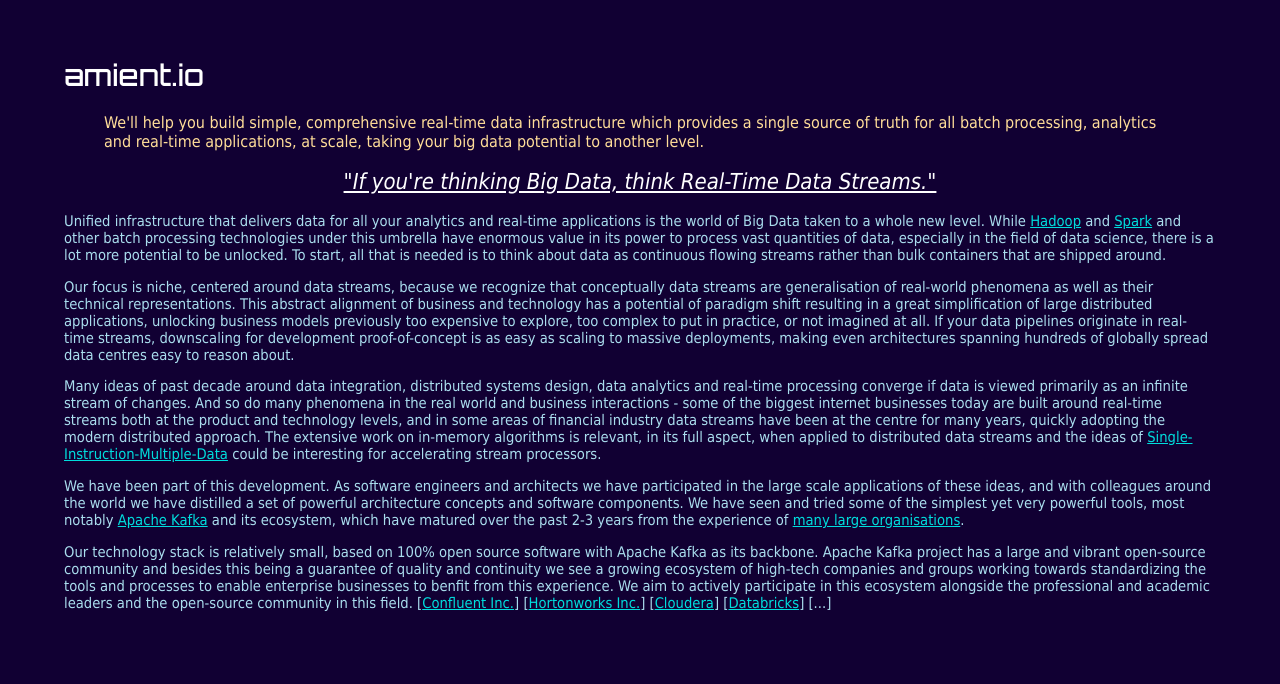
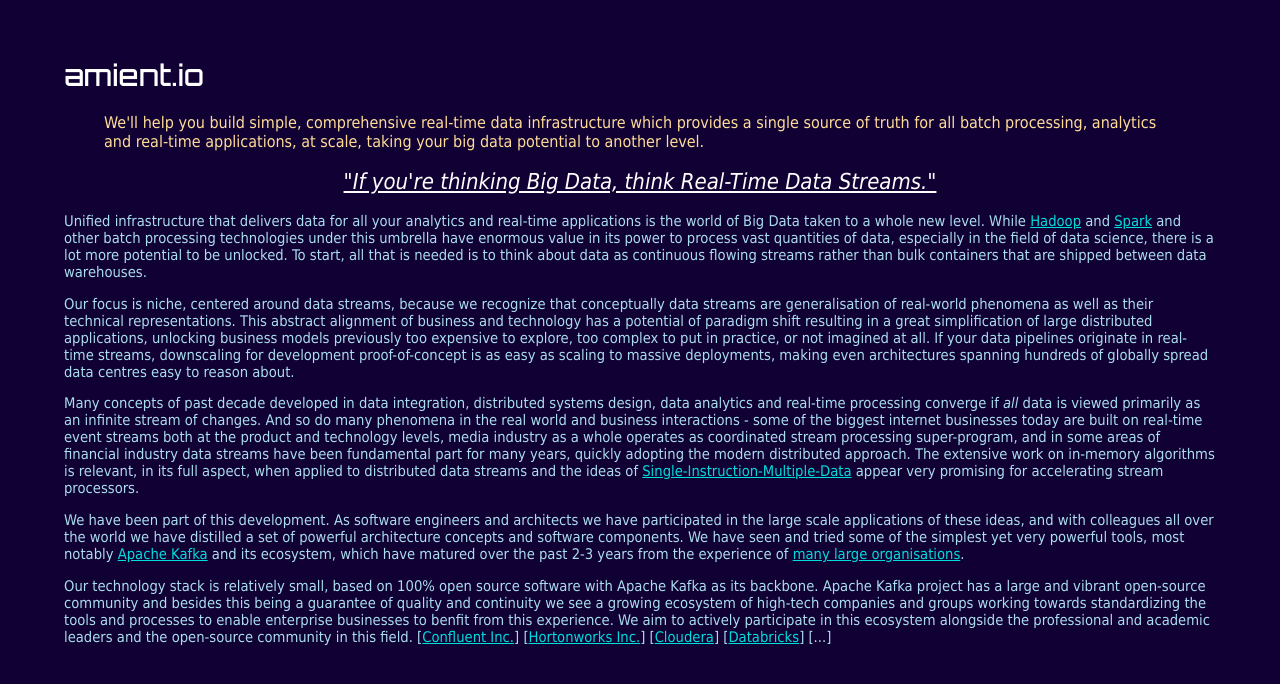
Before and after one commit to amient/amient.github.io, a plain HTML site: page index.html in a window 1280 px wide. Drawn offline with Linux system fonts and the light colour scheme.

Commit message:
proposition update

```diff
--- a/index.html
+++ b/index.html
@@ -25,7 +25,7 @@
     and <a href="https://spark.apache.org">Spark</a> and other batch processing technologies under this umbrella have
     enormous value in its power to process vast quantities of data, especially in the field of data science, there is a
     lot more potential to be unlocked. To start, all that is needed is to think about data as continuous flowing streams
-    rather than bulk containers that are shipped around.
+    rather than bulk containers that are shipped between data warehouses.
 </p>
 
 <p>
@@ -41,21 +41,22 @@
 </p>
 
 <p>
-    Many ideas of past decade around data integration, distributed systems design, data analytics and real-time
+    Many concepts of past decade developed in data integration, distributed systems design, data analytics and real-time
     processing
-    converge if data is viewed primarily as an infinite stream of changes. And so do many phenomena in the real world
+    converge if <em>all</em> data is viewed primarily as an infinite stream of changes. And so do many phenomena in the real world
     and
-    business interactions - some of the biggest internet businesses today are built around real-time streams both at the
-    product and technology levels, and in some areas of financial industry data streams have been at the centre for many
+    business interactions - some of the biggest internet businesses today are built on real-time event streams both at the
+    product and technology levels, media industry as a whole operates as coordinated stream processing super-program,
+    and in some areas of financial industry data streams have been fundamental part for many
     years, quickly adopting the modern distributed approach. The extensive work on in-memory algorithms is relevant,
     in its full aspect, when applied to distributed data streams and the ideas of <a
-        href="https://en.wikipedia.org/wiki/SIMD">Single-Instruction-Multiple-Data</a> could be interesting for
+        href="https://en.wikipedia.org/wiki/SIMD">Single-Instruction-Multiple-Data</a> appear very promising for
     accelerating stream processors.
 </p>
 
 <p>
     We have been part of this development. As software engineers and architects we have participated in the large scale
-    applications of these ideas, and with colleagues around the world we have distilled a set of powerful architecture
+    applications of these ideas, and with colleagues all over the world we have distilled a set of powerful architecture
     concepts and software components. We have seen and tried some of the simplest yet very powerful tools, most notably
     <a href="https://kafka.apache.org/">Apache Kafka</a> and its ecosystem, which have matured over the past 2-3 years
     from the experience of <a href="https://cwiki.apache.org/confluence/display/KAFKA/Powered+By">many large
```
Also changed, not shown: 1 other file.
